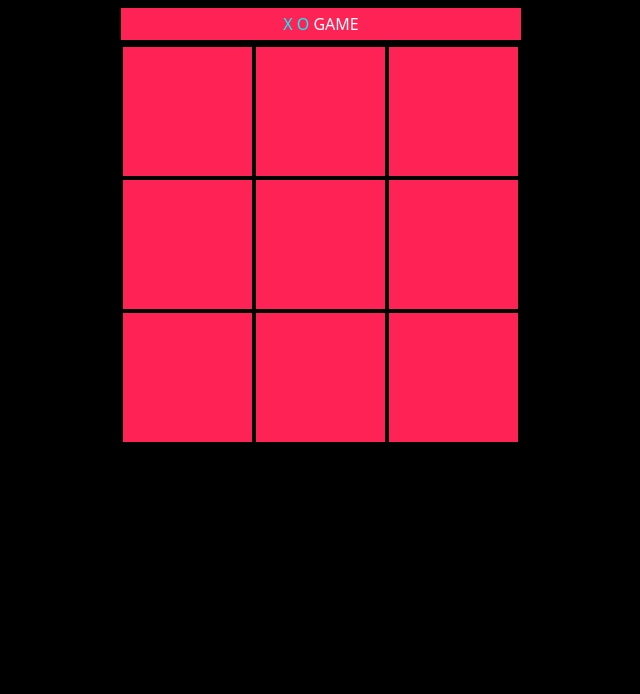
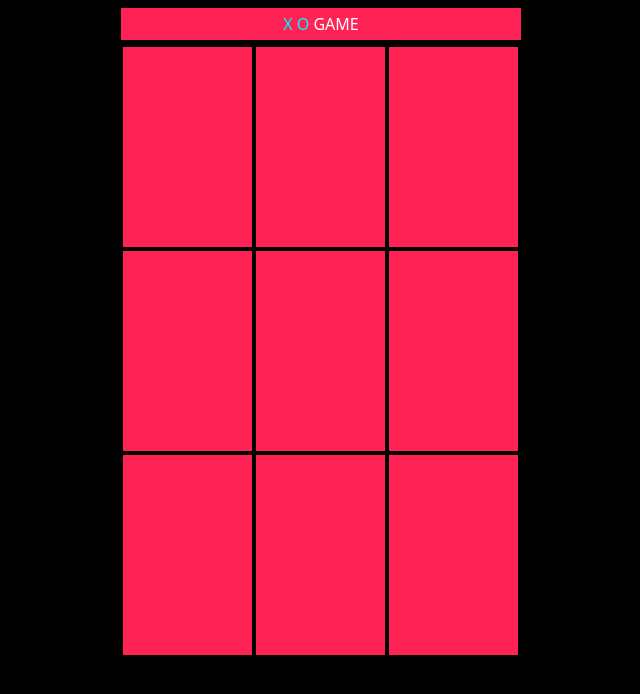
Before and after one commit to augdwd/AbdoKarem, a plain HTML site: page index.html in a window 1280 px wide. Shown: the whole page, without its empty margins (319-959 px from the left). Drawn offline with Linux system fonts and the light colour scheme.

Commit message:
Update style.css

```diff
--- a/style.css
+++ b/style.css
@@ -22,11 +22,11 @@ span{
 }
 .square{
     width: 129px;
-    height:129px;
+    height:200px;
     background: #f25;
     float: left;
     margin: 2px;
-    font-size: 5rem;
+    font-size: 6rem;
 
 
 }
```
